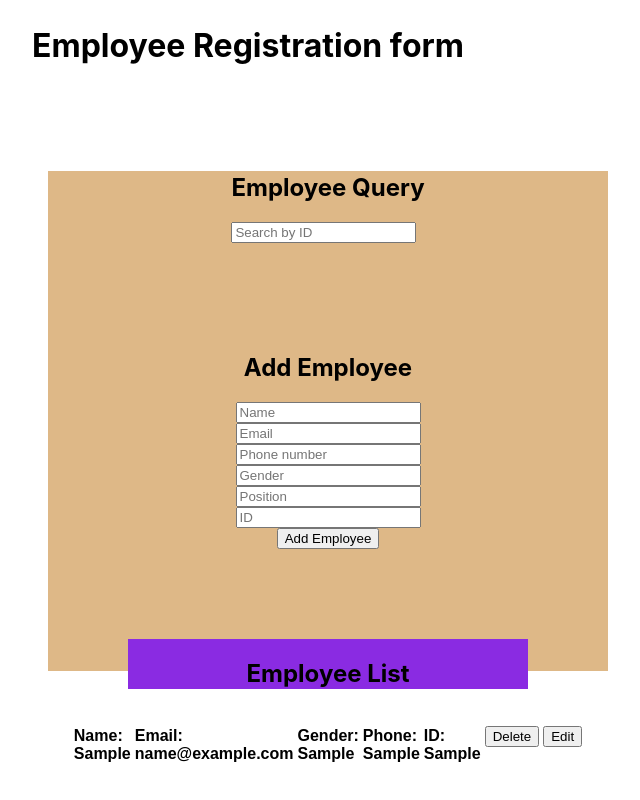
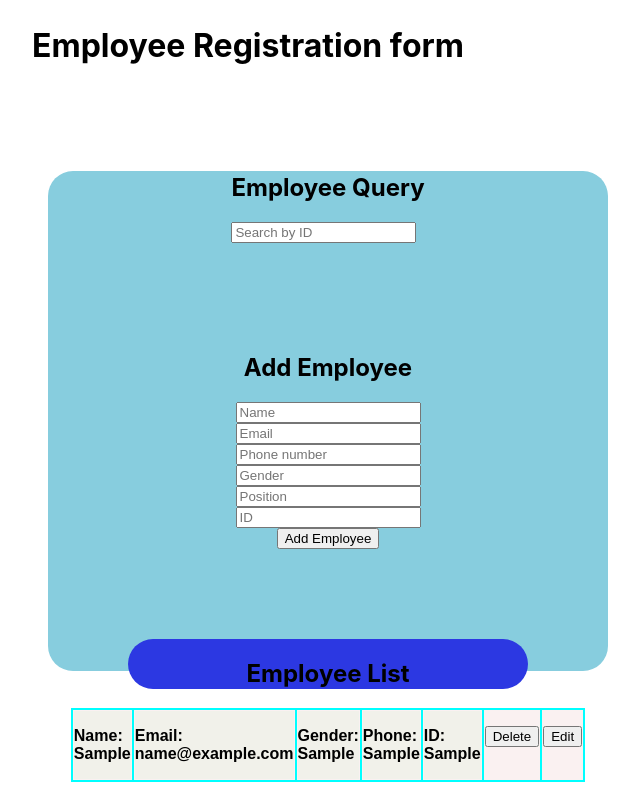
Before and after one commit to khanyajara/employee-registration, a React (Create React App) app: page / in a window 1280 px wide. Both pictures are taken after typing "Sample", "name@example.com", "Sample", "Sample", "Sample", "Sample" into the empty fields and a click on the button "Add Employee". Shown: the whole page, without its empty margins (392-1032 px from the left). Built offline with nearby package versions, Linux system fonts and the light colour scheme.

Commit message:
last commit

```diff
--- a/src/App.css
+++ b/src/App.css
@@ -19,8 +19,9 @@
      align-items: center;
      margin-top: 90px;
      border-color: blue;
-     background-color: burlywood;
+     background-color: rgb(135, 205, 222);
      margin: 80px;
+     border-radius: 25px;
      width: 100%;
 
 }
@@ -37,6 +38,7 @@
      width: 400px;
      justify-content: space-around;
 
+
 }
 
 .list{
@@ -49,14 +51,46 @@
      margin-top: 90px;
      width: 400px;
      justify-content: space-around ;
-     background-color: blueviolet;
+     background-color: rgb(44, 56, 226);
+     border-radius: 25px;
 }
 
 
 .table th{
     font-family: Arial, Helvetica, sans-serif;
     border-collapse: collapse;
-    width: 100%;
+    width: 400px;
     text-align: left;
+    justify-content: space-between;
+    background-color: rgb(250, 241, 241);
+    justify-content: space-evenly;
+
 
 }
+
+.tablecontent{
+
+    box-sizing: content-box;
+    background-color: aqua;
+    justify-content: space-evenly;
+}
+
+.table tr{
+    font-family: Arial, Helvetica, sans-serif;
+    border-collapse: collapse;
+    width: 400px;
+    text-align: left;
+    justify-content: space-between;
+    background-color: rgb(241, 241, 234);
+    justify-content: space-evenly;
+}
+
+.table tr:hover{
+    font-family: Arial, Helvetica, sans-serif;
+    border-collapse: collapse;
+    width: 400px;
+    text-align: left;
+    justify-content: space-between;
+    background-color: cadetblue;
+    justify-content: space-evenly;
+}
--- a/src/components/form.js
+++ b/src/components/form.js
@@ -126,25 +126,35 @@ function Form() {
           .filter(employee => employee.id.includes(searchQuery))
           .map(employee => (
 
-                <div key={employee.id}>
+                <div key={employee.id} className='tablecontent' >
                   <table className='table'>
                       <th>
-                          <p>Name: {employee.name}</p>
+                          <tr>
+                            <p>Name: {employee.name}</p>
+                          </tr>
                       </th>
                       <th>
-                          <p>Email: {employee.email}</p>
+                          <tr>
+                            <p>Email: {employee.email}</p>
+                          </tr>
                       </th>
                       <th>
-                          <p>Gender: {employee.gender}</p>
+                          <tr>
+                            <p>Gender: {employee.gender}</p>
+                          </tr>
                       </th>
                       <th>
-                          <p>Phone: {employee.phone}</p>
+                          <tr>
+                            <p>Phone: {employee.phone}</p>
+                          </tr>
                       </th>
                       <th>
-                          <p>ID: {employee.id}</p>
+                          <tr>
+                            <p>ID: {employee.id}</p>
+                          </tr>
                       </th>
-                      <th><button onClick={() => deleteEmployee(employee.id)}>Delete</button></th>
-                      <th><button onClick={() => editEmployee(employee)}>Edit</button></th>
+                      <th><tr><button onClick={() => deleteEmployee(employee.id)}>Delete</button></tr></th>
+                      <th><tr><button onClick={() => editEmployee(employee)}>Edit</button></tr></th>
                   </table></div>
 
           ))}
```
